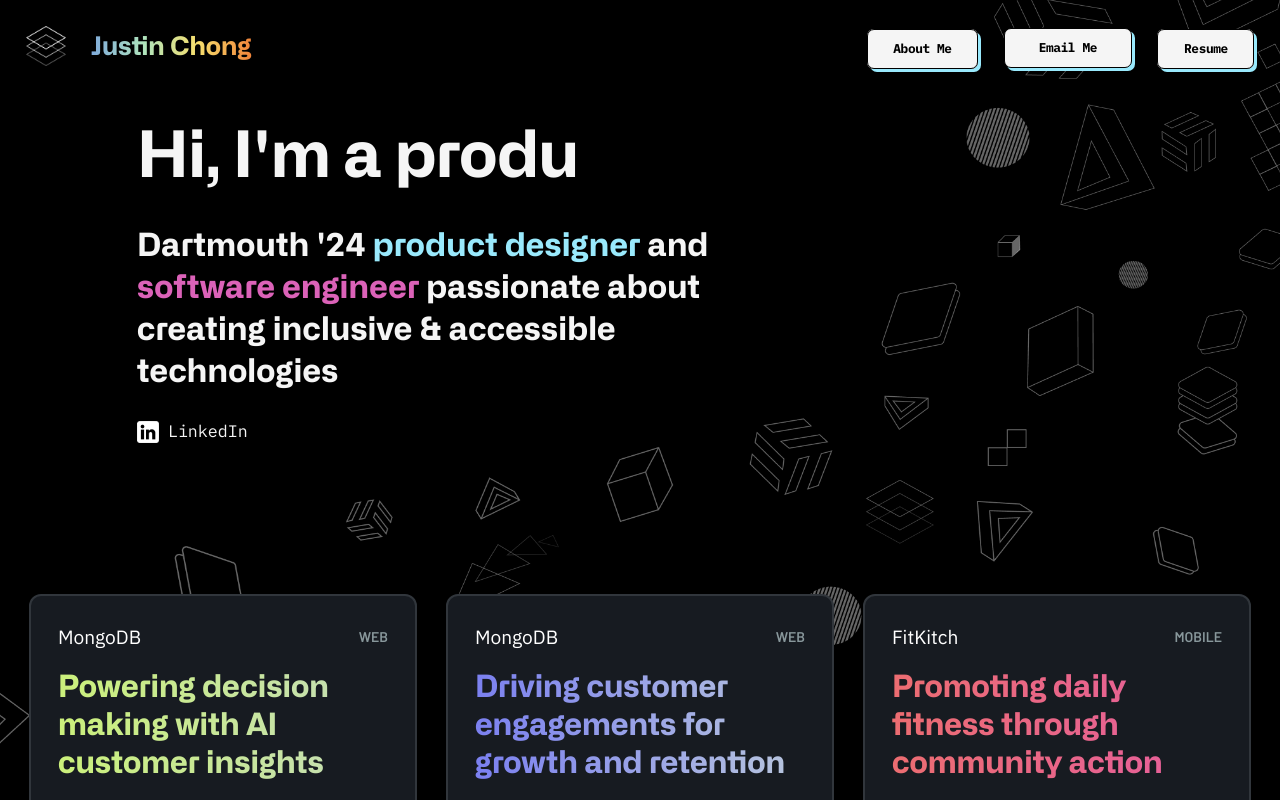
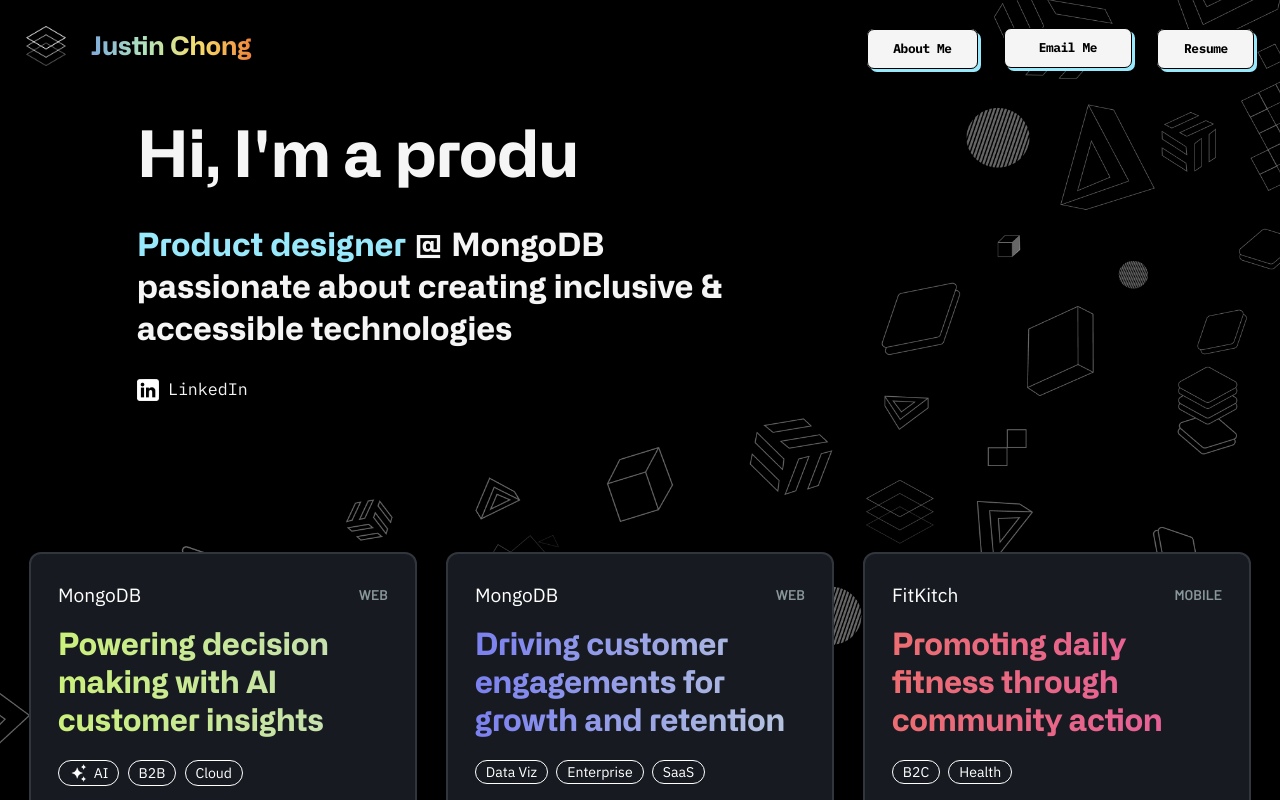
Before and after one commit to JustinChong123/personal-website, a React (Create React App) app: page / in a window 1280 px wide. Shown: the top 800 px of the page. Built offline with nearby package versions, Linux system fonts and the light colour scheme.

Commit message:
updated landing page and about me and resume

```diff
--- a/src/App.js
+++ b/src/App.js
@@ -14,7 +14,7 @@
       <Navbar />
       <div className='Intro'>
         <Typewriter />
-        <h2> Dartmouth '24 <span class="blueText">product designer</span> and <span class="pinkText">software engineer</span> passionate about creating inclusive & accessible technologies </h2>
+        <h2><span class="blueText">Product designer </span>@ MongoDB passionate about creating inclusive & accessible technologies </h2>
         <a href="https://www.linkedin.com/in/justin-r-chong/" target="_blank" rel="noopener noreferrer">
           <img id="linkedinLogo" src={linkedinLogo} alt="Linkedin Logo" width='22' height='22'/></a>
         <h3><a href="https://www.linkedin.com/in/justin-r-chong/" target="_blank" rel="noopener noreferrer">LinkedIn</a></h3>
--- a/src/components/About Me/AboutMe.js
+++ b/src/components/About Me/AboutMe.js
@@ -14,7 +14,7 @@
             <div className="aboutMe">
                 <Navbar />
                 <div className="aboutMeIntro">
-                    <img id="profilePic" src={profilePic} alt="Profile Pic" width="1000" height="459" />
+                    <img id="profilePic" src={profilePic} alt="Profile Pic" width="1100" />
                     <img id="aboutMeGraphics" src={aboutMeGraphics} width="1800" height="1000" />
                 </div>
                 <img className="hobbies" id="skiing" src={skiing} alt="Skiing" width="1100" height="676.9"/>
--- a/src/components/NavBar/Navbar.js
+++ b/src/components/NavBar/Navbar.js
@@ -42,9 +42,9 @@
                 </li>
                 <li>
                     {onCase ? (
-                        <button className='navButton' id="email-me-button-case" onClick={() => window.location = 'mailto:justin.r.chong.24@dartmouth.edu'}>Email Me</button>
+                        <button className='navButton' id="email-me-button-case" onClick={() => window.location = 'mailto:justinchong753@gmail.com'}>Email Me</button>
                     ) : (
-                        <button className='navButton' id="email-me-button" onClick={() => window.location = 'mailto:justin.r.chong.24@dartmouth.edu'}>Email Me</button>
+                        <button className='navButton' id="email-me-button" onClick={() => window.location = 'mailto:justinchong753@gmail.com'}>Email Me</button>
                     )}
 
                 </li>
--- a/src/components/Projects/Projects.css
+++ b/src/components/Projects/Projects.css
@@ -99,10 +99,9 @@
 }
 
 #aiSparkleIcon {
-    width: 10%;
-    height: auto;
-    /* margin-left: auto;
-    margin-right: auto; */
+    width: 20px;
+    height: 20px;
+    margin-right: 5px;
 }
 
 /* Project Tag */
@@ -113,6 +112,8 @@
     font-size: 1.1vw;
     padding: 0.6% 3%;
     border-radius: 100px;
+    display: flex;
+    align-items: center;
 }
 /* Project Name */
 /* .main-projects div h2 {
--- a/src/components/Projects/Projects.js
+++ b/src/components/Projects/Projects.js
@@ -46,7 +46,7 @@
                         <h1 id="budgetBalloonDescriptionGradient">Powering decision making with AI customer insights</h1>
                         <div class="projectTags">
                             <h3 class="projectTag">
-                                {/* <img id="aiSparkleIcon" src={AISparkleIcon} alt="AI Sparkle Icon" /> */}
+                                <img id="aiSparkleIcon" src={AISparkleIcon} alt="AI Sparkle Icon" />
                                 AI
                             </h3>
                             <h3 class="projectTag">B2B</h3>
--- a/src/components/Typewriter.js
+++ b/src/components/Typewriter.js
@@ -14,7 +14,7 @@
             1000,
             "Hi, I'm a freestyle skier",
             1000,
-            "Hi, I'm a dancer",
+            "Hi, I'm a hiker",
             1000,
             "Hi, I'm a food blogger",
             1000,
```
Also changed, not shown: 2 other files (tests, documents, lock files or other folders).
